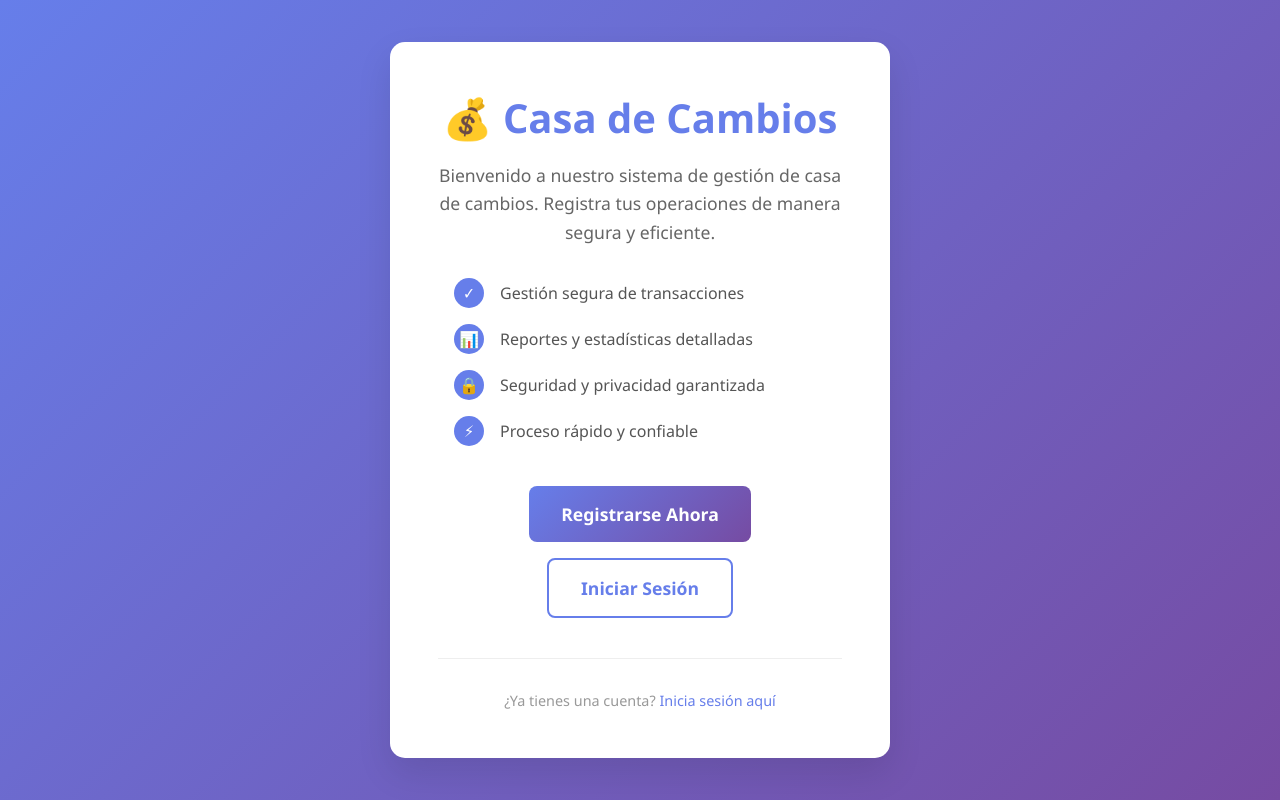
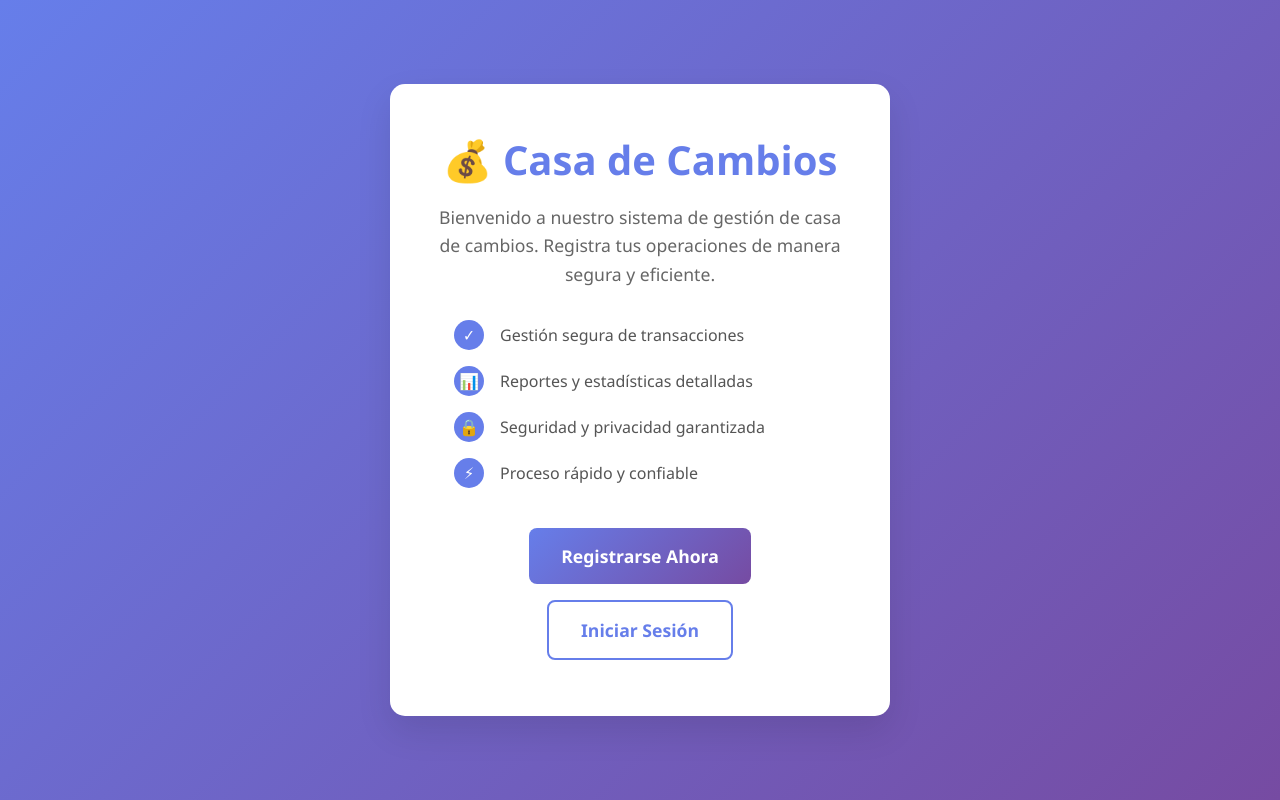
Before and after one commit to AnhiT-O/proyectoIS, a Django app: page / in a window 1280 px wide. Run offline with Django 5.2, Linux system fonts and the light colour scheme.

Commit message:
mejora de plantilla inicio

```diff
--- a/proyecto/templates/inicio.html
+++ b/proyecto/templates/inicio.html
@@ -171,10 +171,6 @@
                 Iniciar Sesión
             </a>
         </div>
-
-        <div class="footer">
-            <p>¿Ya tienes una cuenta? <a href="#" style="color: #667eea; text-decoration: none;">Inicia sesión aquí</a></p>
-        </div>
     </div>
 </body>
 </html>
```
